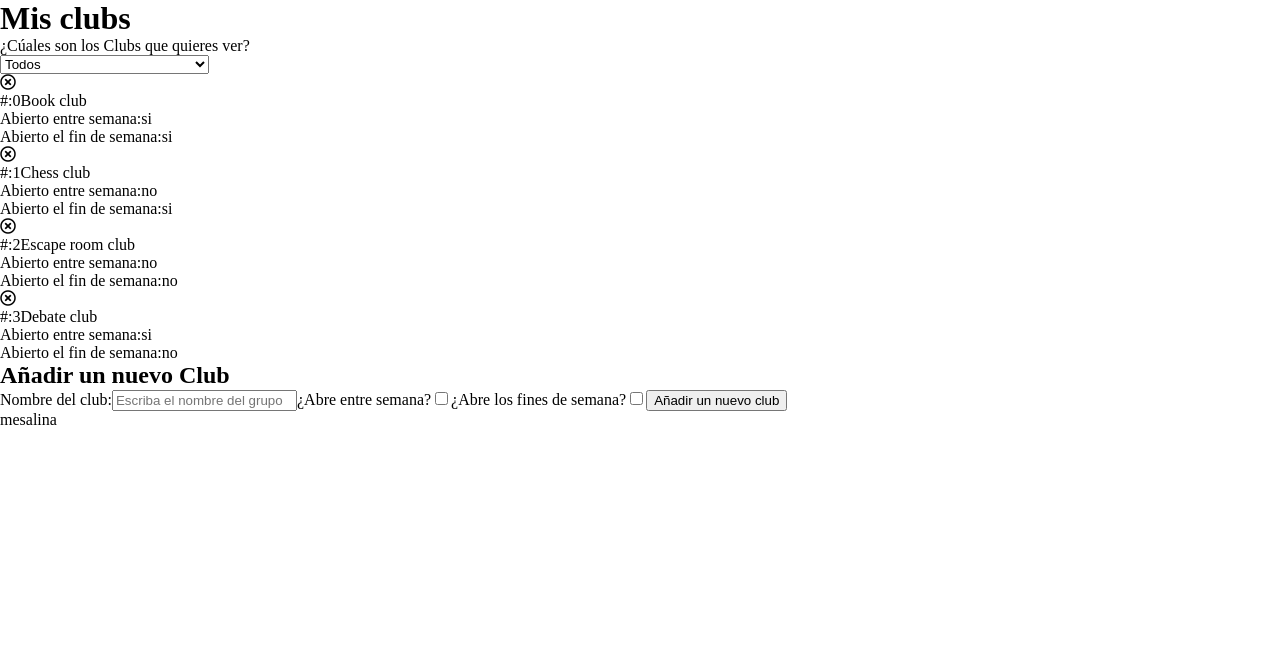
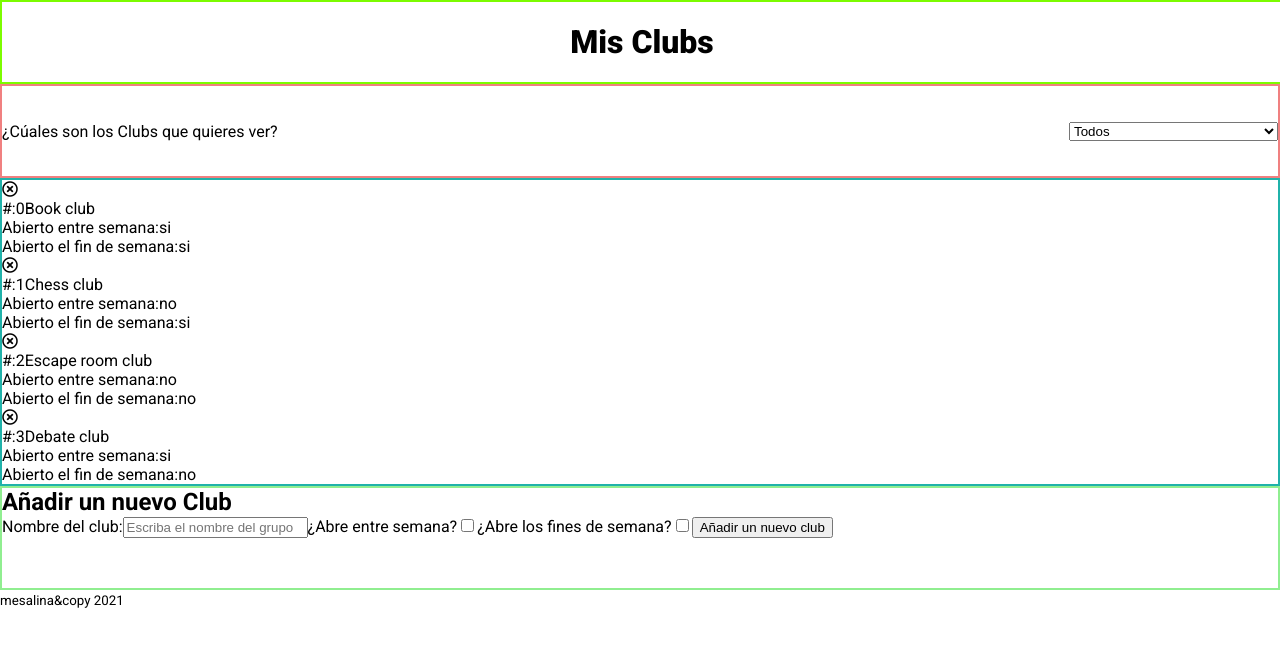
Before and after one commit to Adalab/modulo-3-evaluacion-intermedia-Mesalina23, a React (Create React App) app: page / in a window 1280 px wide. Shown: the top 646 px of the page. Built offline with nearby package versions, Linux system fonts and the light colour scheme.

Commit message:
add layouts

```diff
--- a/public/index.html
+++ b/public/index.html
@@ -10,6 +10,21 @@
       integrity="sha384-AYmEC3Yw5cVb3ZcuHtOA93w35dYTsvhLPVnYs9eStHfGJvOvKxVfELGroGkvsg+p"
       crossorigin="anonymous"
     />
+    <link rel="preconnect" href="https://fonts.googleapis.com" />
+    <link rel="preconnect" href="https://fonts.gstatic.com" crossorigin />
+    <link rel="preconnect" href="https://fonts.googleapis.com" />
+    <link rel="preconnect" href="https://fonts.gstatic.com" crossorigin />
+    <link rel="preconnect" href="https://fonts.googleapis.com" />
+    <link rel="preconnect" href="https://fonts.gstatic.com" crossorigin />
+    <link rel="preconnect" href="https://fonts.googleapis.com" />
+    <link rel="preconnect" href="https://fonts.gstatic.com" crossorigin />
+    <link rel="preconnect" href="https://fonts.googleapis.com" />
+    <link rel="preconnect" href="https://fonts.gstatic.com" crossorigin />
+    <link
+      href="https://fonts.googleapis.com/css2?family=Roboto:wght@400;700;900&display=swap"
+      rel="stylesheet"
+    />
+
     <title>Evaluación Intermedia</title>
   </head>
   <body>
--- a/src/components/App.js
+++ b/src/components/App.js
@@ -91,23 +91,25 @@ function App() {
   ));
 
   return (
-    <div className='App'>
-      <header>
-        <h1>Mis clubs</h1>
+    <div className='page'>
+      <header className='header'>
+        <h1 className='header__title'>Mis clubs</h1>
       </header>
       <main>
-        <section>
-          <p>¿Cúales son los Clubs que quieres ver?</p>
+        <section className='section__search'>
+          <p className='section__search--paragraph'>
+            ¿Cúales son los Clubs que quieres ver?
+          </p>
           <select onChange={handleSearch}>
             <option value='all'>Todos</option>
             <option value='week'>Los que abren entre semana</option>
             <option value='weekend'>Los que abren el fin de semana</option>
           </select>
         </section>
-        <section>
-          <ul className='cardsContainer'>{htmlClubsLists}</ul>
+        <section className='section__list'>
+          <ul className='section__list--ul'>{htmlClubsLists}</ul>
         </section>
-        <section>
+        <section className='section__newclub'>
           <h2>Añadir un nuevo Club</h2>
           <form>
             <label>Nombre del club:</label>
@@ -147,7 +149,9 @@ function App() {
           </form>
         </section>
       </main>
-      <footer>mesalina</footer>
+      <footer className='footer'>
+        <small class='footer__copy'>mesalina&copy 2021</small>
+      </footer>
     </div>
   );
 }
--- a/src/styles/core/_variables.scss
+++ b/src/styles/core/_variables.scss
@@ -0,0 +1 @@
+$font-body: 'Roboto', sans-serif;
--- a/src/styles/layout/_footer.scss
+++ b/src/styles/layout/_footer.scss
@@ -0,0 +1,5 @@
+.footer {
+  height: 60px;
+  //&__copy {
+  // }
+}
--- a/src/styles/layout/_header.scss
+++ b/src/styles/layout/_header.scss
@@ -0,0 +1,12 @@
+.header {
+  width: 100vw;
+  height: 80px;
+  display: flex;
+  align-items: center;
+  justify-content: center;
+  border: 2px solid lawngreen;
+  &__title {
+    text-transform: capitalize;
+    font-weight: 900;
+  }
+}
--- a/src/styles/layout/_list.scss
+++ b/src/styles/layout/_list.scss
@@ -0,0 +1,6 @@
+.section__list {
+  border: 2px solid lightseagreen;
+  &__ul {
+    text-decoration: none;
+  }
+}
--- a/src/styles/layout/_newclub.scss
+++ b/src/styles/layout/_newclub.scss
@@ -0,0 +1,4 @@
+.section__newclub {
+  border: 2px solid lightgreen;
+  height: 100px;
+}
--- a/src/styles/layout/_search.scss
+++ b/src/styles/layout/_search.scss
@@ -0,0 +1,7 @@
+.section__search {
+  height: 90px;
+  display: flex;
+  align-items: center;
+  justify-content: space-between;
+  border: 2px solid lightcoral;
+}
--- a/src/styles/pages/_index.scss
+++ b/src/styles/pages/_index.scss
@@ -0,0 +1,3 @@
+.page {
+  font-family: $font-body;
+}
```
